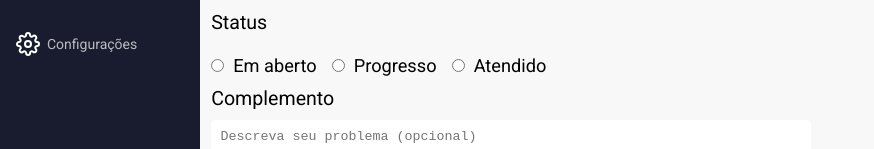
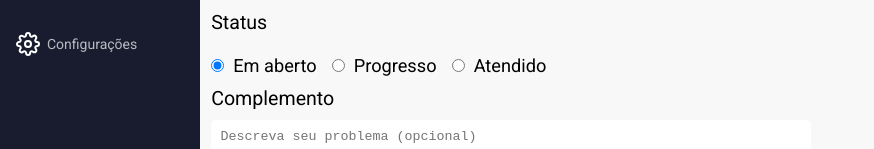
Before and after one commit to Adrianodbs/sistema-de-chamados, a React (Create React App) app: page /new in a window 1280 px wide. Shown: the part 246-395 px from the top of the page, without its empty margins (0-874 px from the left). Built offline with nearby package versions, Linux system fonts and the light colour scheme; no server answers; sample sign-in values are in the browser's storage.

Commit message:
Página novo chamado pt2

```diff
--- a/src/pages/New/index.js
+++ b/src/pages/New/index.js
@@ -1,14 +1,28 @@
 import './new.css'
+
+import { useState } from 'react'
 
 import Header from '../../components/Header'
 import Title from '../../components/Title'
 import { FiPlusCircle } from 'react-icons/fi'
 
 function New() {
+  const [assunto, setAssunto] = useState('Suporte')
+  const [status, setStatus] = useState('Aberto')
+  const [complemento, setComplemento] = useState('')
+
   function handleRegister(e) {
     e.preventDefault()
 
     alert('teste')
+  }
+
+  function handleChangeSelect(e) {
+    setAssunto(e.target.value)
+  }
+
+  function handleOptionChange(e) {
+    setStatus(e.target.value)
   }
 
   return (
@@ -29,7 +43,7 @@ function New() {
             </select>
 
             <label>Assunto</label>
-            <select>
+            <select value={assunto} onChange={handleChangeSelect}>
               <option value="Suporte">Suporte</option>
               <option value="Visita técnica">Visita técnica</option>
               <option value="Financeiro">Financeiro</option>
@@ -37,13 +51,31 @@ function New() {
 
             <label>Status</label>
             <div className="status">
-              <input type="radio" name="radio" value="Aberto" />
+              <input
+                type="radio"
+                name="radio"
+                value="Aberto"
+                onChange={handleOptionChange}
+                checked={status === 'Aberto'}
+              />
               <span>Em aberto</span>
 
-              <input type="radio" name="radio" value="Progresso" />
+              <input
+                type="radio"
+                name="radio"
+                value="Progresso"
+                onChange={handleOptionChange}
+                checked={status === 'Progresso'}
+              />
               <span>Progresso</span>
 
-              <input type="radio" name="radio" value="Atendido" />
+              <input
+                type="radio"
+                name="radio"
+                value="Atendido"
+                onChange={handleOptionChange}
+                checked={status === 'Atendido'}
+              />
               <span>Atendido</span>
             </div>
 
@@ -51,6 +83,8 @@ function New() {
             <textarea
               type="text"
               placeholder="Descreva seu problema (opcional)"
+              value={complemento}
+              onChange={e => setComplemento(e.target.value)}
             />
 
             <button type="submit">Registrar</button>
```
